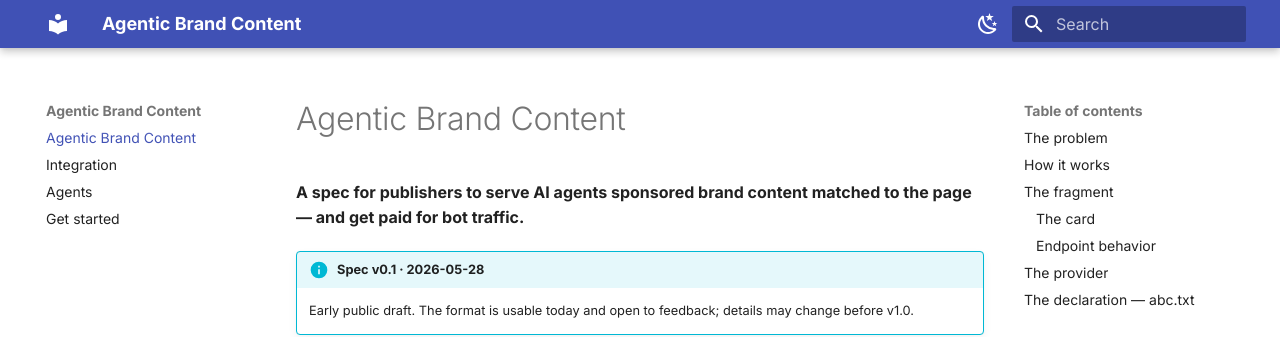
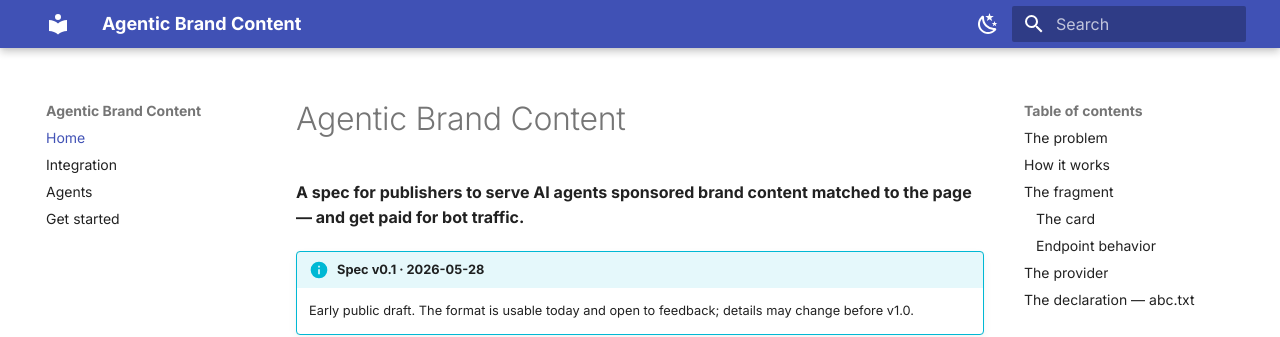
Before and after one commit to brandcontent-dev/spec, an MkDocs documentation site: the page built from docs/index.md, in a window 1280 px wide. Shown: the top 337 px of the page. Built offline with MkDocs 1.6.1 and Material for MkDocs 9.7.7, drawn with Linux system fonts in a browser that asks for light colours.

Commit message:
nav: label the home entry "Home" instead of repeating the site title
The home nav item read "Agentic Brand Content", the same as site_name, so the
title showed twice (header + sidebar). "Home" is the standard, unambiguous label.

Co-Authored-By: Claude Opus 4.7 (1M context) <noreply@anthropic.com>

```diff
--- a/mkdocs.yml
+++ b/mkdocs.yml
@@ -51,7 +51,7 @@ extra:
       name: contact@brandcontent.dev
 
 nav:
-  - Agentic Brand Content: index.md
+  - Home: index.md
   - Integration: integration.md
   - Agents: agents.md
   - Get started: getting-started.md
```
